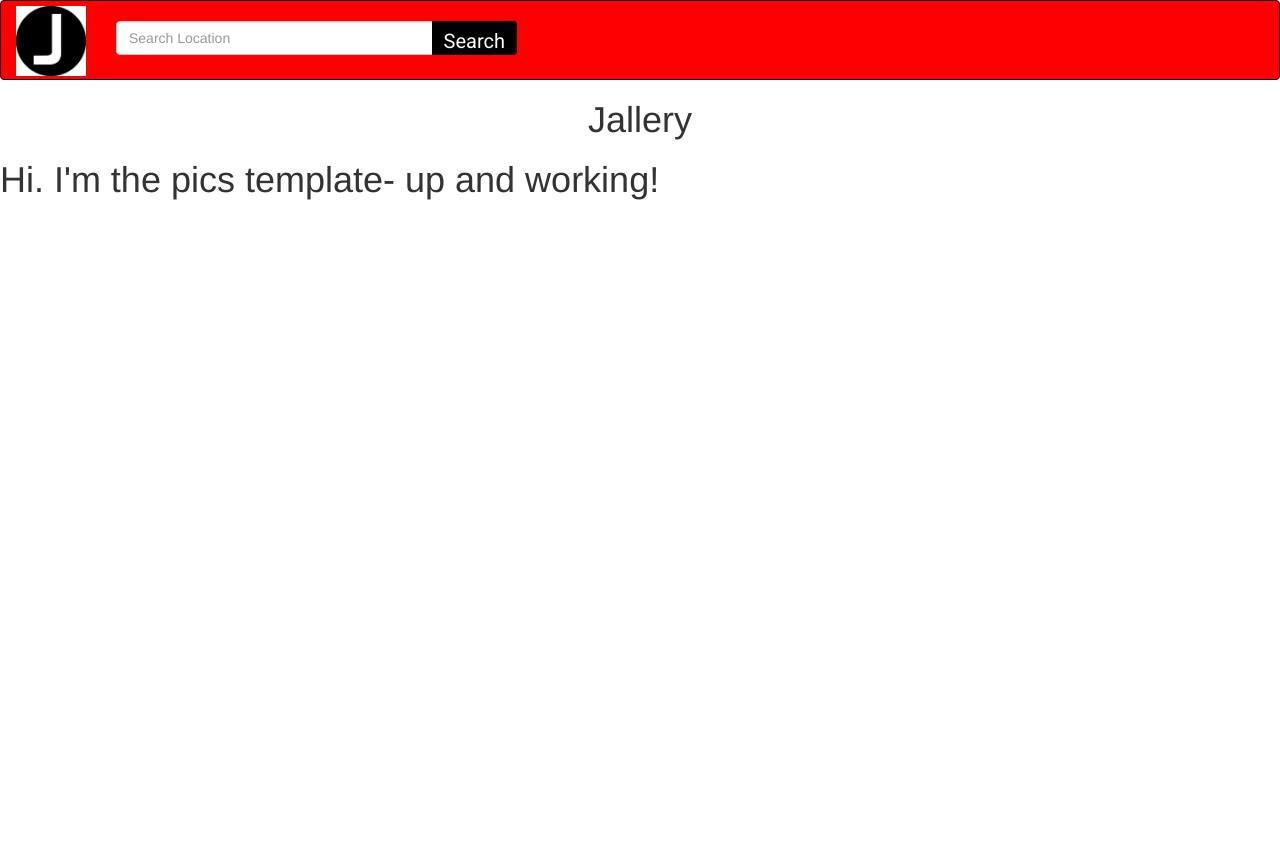
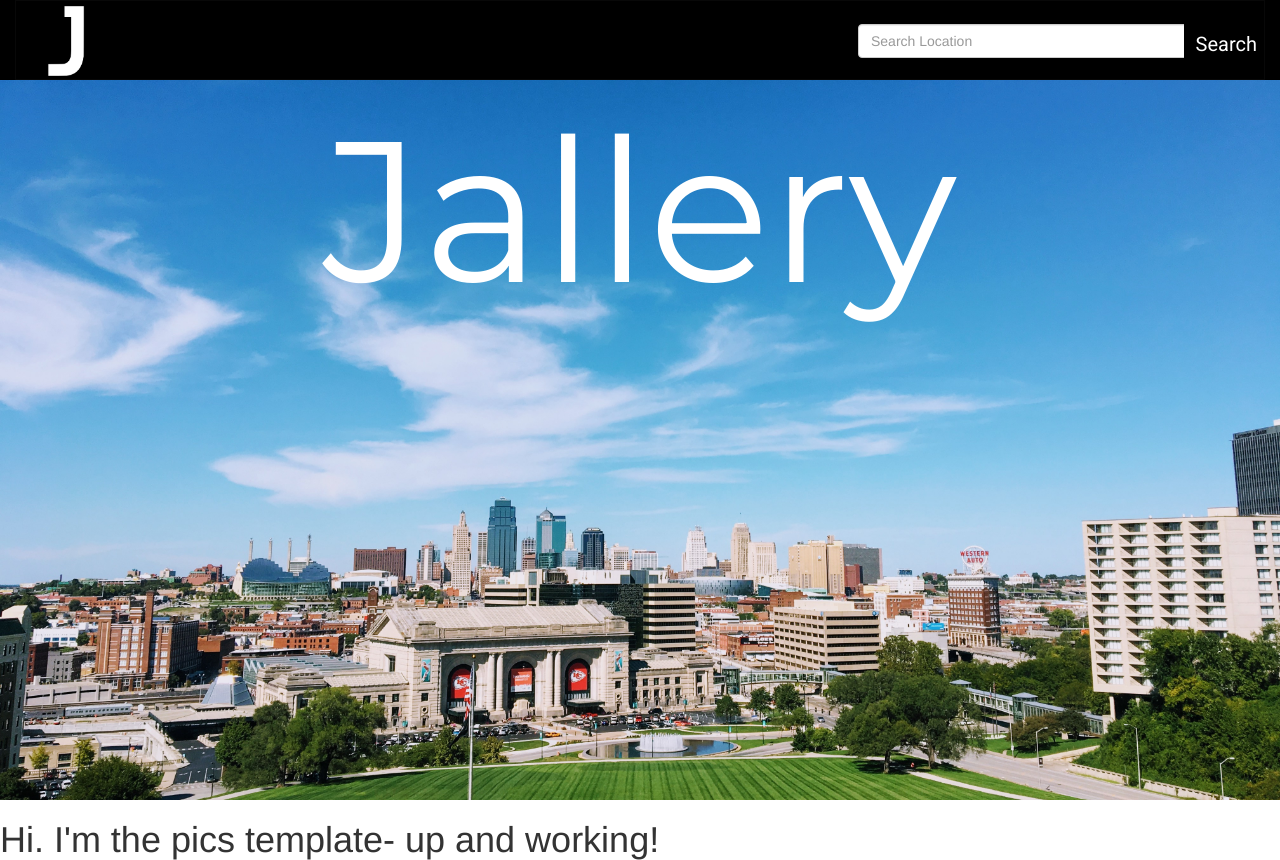
Before and after one commit to JeremyKimotho/gallery, a Django app: page / in a window 1280 px wide. Before the commit the page ends 200 px from the top, so only its background shows below. Run offline with Django 3.2, Linux system fonts and the light colour scheme; some libraries are stand-ins or nearby versions.

Commit message:
the styling for the landing page is done

```diff
--- a/gallery/settings.py
+++ b/gallery/settings.py
@@ -113,7 +113,7 @@ USE_TZ = True
 STATIC_ROOT = os.path.join(BASE_DIR, 'staticfiles')
 STATIC_URL = '/static/'
 STATICFILES_DIRS= (
-    os.path.join(BASE_DIR, 'static')
+    os.path.join(BASE_DIR, 'static'),
 )
 
 # Media Files (Images)
--- a/images/templates/all/base.html
+++ b/images/templates/all/base.html
@@ -7,17 +7,24 @@
   <title>Jallery</title>
   {% block styles %}
   {% bootstrap_css %}
-    <link rel="shortcut icon" href="../../../media/photos/icon.png" />
+    <link rel="stylesheet" href="{% static 'css/base.css' %}">
+    <link rel="shortcut icon" href="../../../media/photos/title.png" />
     <link href="https://fonts.googleapis.com/css?family=Roboto" rel="stylesheet">
+    <link href="https://fonts.googleapis.com/css?family=Montserrat" rel="stylesheet">
   {% endblock %}
 </head>
 <body>
-  {% include 'navbar.html' %}
+  <div class="bg">
+    <div class="container">
+      {% include 'navbar.html' %}
+      <h1 id='headliner' class='text-center'>Jallery</h1>
+    </div>
+  </div>
   {% block content %}
-  <h1 id='headliner' class='text-center'>Jallery</h1>
   {% endblock %}
   {% block scripts %}
   <script src="https://ajax.googleapis.com/ajax/libs/jquery/3.2.1/jquery.min.js"></script>
+  <script src="../../../static/js/base.js"></script>
   {% bootstrap_javascript %}
   {% endblock %}
 </body>
--- /dev/null
+++ b/static/css/base.css
@@ -0,0 +1,52 @@
+body,
+html {
+  height: 100%;
+}
+
+.bg {
+  background-image: url("../../media/photos/background.jpg");
+  height: 100%;
+  background-position: center;
+  background-repeat: no-repeat;
+  background-size: cover;
+}
+
+.container {
+  position:fixed;
+  background-color: black;
+  height: 80px;
+  border-radius:0px;
+  width:100%;
+}
+
+#headliner{
+  font-size:200px;
+  color:white;
+  font-family: 'Montserrat',
+  sans-serif;
+  opacity: 0;
+  -webkit-animation: reveal 6s cubic-bezier(0, 1, 0.5, 1) 1 normal forwards;
+  animation: reveal 6s cubic-bezier(0, 1, 0.5, 1) 1 normal forwards;
+}
+
+@keyframes reveal {
+  0% {
+    opacity: 0;
+    -webkit-transform: translateY(100%);
+    -moz-transform: translateY(100%);
+    -o-transform: translateY(100%);
+    transform: translateY(100%);
+  }
+
+  100% {
+    opacity: 1;
+    -webkit-transform: translateY(0);
+    -moz-transform: translateY(0);
+    -o-transform: translateY(0);
+    transform: translateY(0);
+  }
+}
+
+#headliner {
+  display: block;
+}
--- a/static/css/nav.css
+++ b/static/css/nav.css
@@ -1,7 +1,8 @@
 #main {
   background-color: black;
-  background-color:red;
   height: 80px;
+  border-radius:0px;
+  overflow: hidden;
 }
 
 #icon {
@@ -10,10 +11,12 @@
   height: 70px;
 }
 
-#search {
-  margin-top: 20px;
+.col-sm-4{
+  margin-top: 13px;
+  position: absolute;
+  right: 0px;
+  padding: 10px;
 }
-
 #searchButton {
   margin-top: 0px;
   border: none;
--- /dev/null
+++ b/static/js/base.js
@@ -0,0 +1,4 @@
+var $logo = $('#headliner');
+$(document).scroll(function () {
+  $logo.css({ display: $(this).scrollTop() > 600 ? "none" : "block" });
+});
```
Also changed, not shown: db.sqlite3, media/photos/background.jpg (added), media/photos/icon.png, media/photos/title.png (added).
